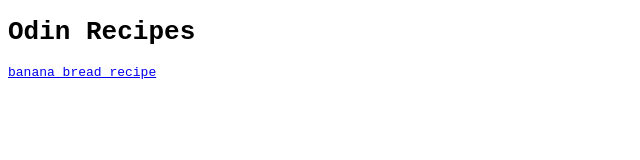
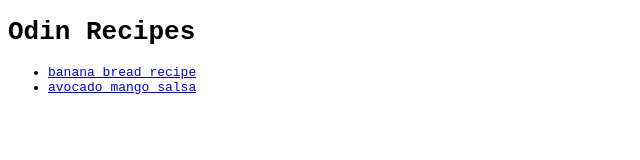
Before and after one commit to seanjesiolowski/odin-recipes, a plain HTML site: page index.html in a window 1280 px wide. Shown: the whole page, without its empty margins (0-640 px from the left). Drawn offline with Linux system fonts and the light colour scheme.

Commit message:
Insert link, structure links as unordered list

```diff
--- a/index.html
+++ b/index.html
@@ -13,6 +13,9 @@
 </head>
 <body>
     <h1>Odin Recipes</h1>
-    <a href="recipes/banana-bread.html">banana bread recipe</a>
+    <ul>
+        <li><a href="recipes/banana-bread.html">banana bread recipe</a></li>
+        <li><a href="recipes/salsa.html">avocado mango salsa</a></li>
+    </ul>
 </body>
 </html>
```
